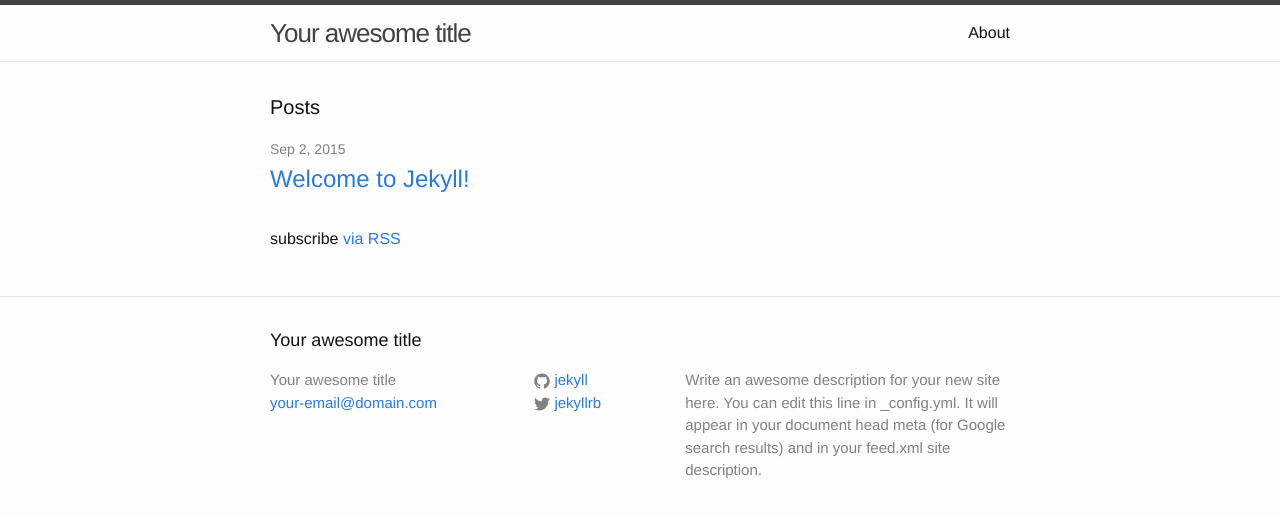
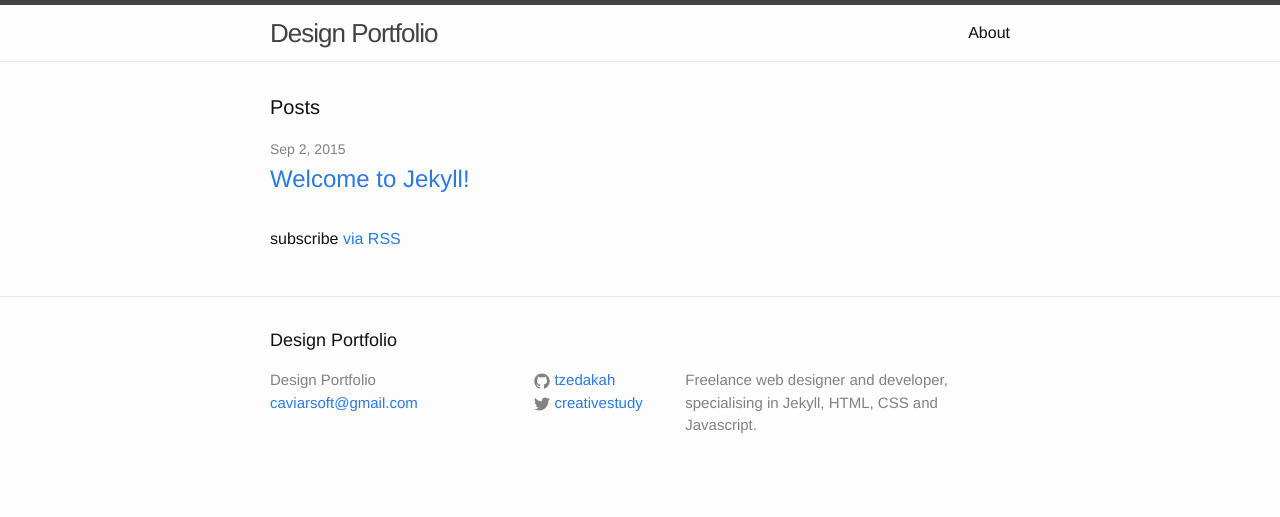
Before and after one commit to tzedakah/designer_portfolio, a Jekyll site: the page built from index.html, in a window 1280 px wide. Shown: the top 517 px of the page. Built offline with Jekyll 4.4.1, drawn with Linux system fonts in a browser that asks for light colours.

Commit message:
Config settings for site

```diff
--- a/_config.yml
+++ b/_config.yml
@@ -1,14 +1,28 @@
 # Site settings
-title: Your awesome title
-email: your-email@domain.com
+title: Design Portfolio
+email: caviarsoft@gmail.com
 description: > # this means to ignore newlines until "baseurl:"
-  Write an awesome description for your new site here. You can edit this
-  line in _config.yml. It will appear in your document head meta (for
-  Google search results) and in your feed.xml site description.
+  Freelance web designer and developer, specialising in Jekyll,
+  HTML, CSS and Javascript.
 baseurl: "" # the subpath of your site, e.g. /blog/
-url: "http://yourdomain.com" # the base hostname & protocol for your site
-twitter_username: jekyllrb
-github_username:  jekyll
+url: "http://example.com" # the base hostname & protocol for your site
+
+twitter_username: creativestudy
+github_username:  tzedakah
+google_username:  creative.studio.acts
+
+permalink: /:categories/:title
+
+links:
+  - title: about
+    url: /about
+  - title: work
+    url: /work
+  - title: articles
+    url: /articles
+  - title: hire me
+    url: /hire-me
+
 
 # Build settings
 markdown: kramdown
```
